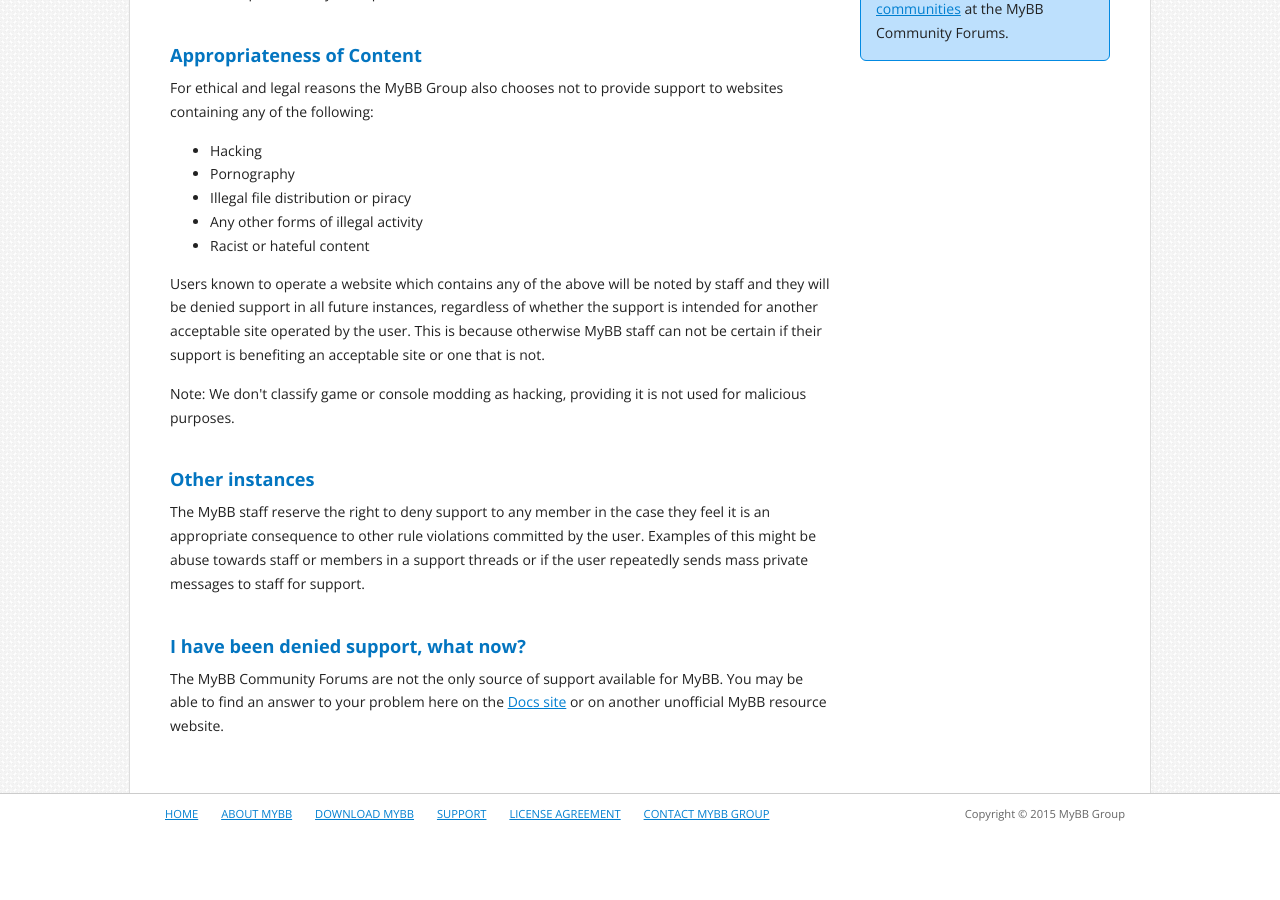
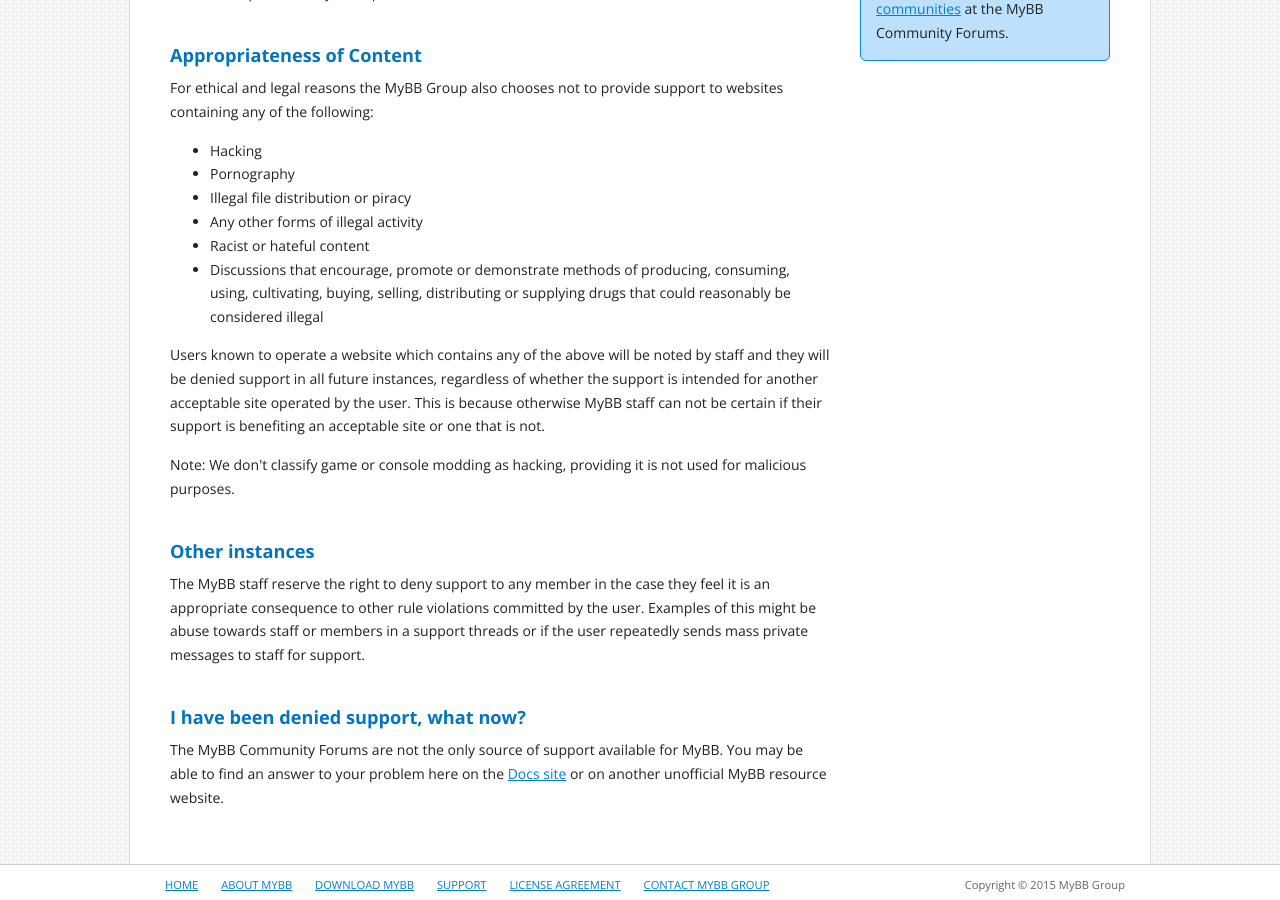
Before and after one commit to mybb/mybb.com, a Jekyll site: the page built from support/eligibility-policy.html, in a window 1280 px wide and 900 px high, scrolled down 769 px. Built offline with Jekyll 4.4.1, drawn with Linux system fonts in a browser that asks for light colours; nearby versions of some CDN libraries; Markdown is read by kramdown in place of the engine named in the settings; before the commit the page ends 1602 px from its top, so only the background shows below that.

Commit message:
Added Narcotics line to exlcuded sites

```diff
--- a/support/eligibility-policy.html
+++ b/support/eligibility-policy.html
@@ -68,6 +68,7 @@
 			<li>Illegal file distribution or piracy</li>
 			<li>Any other forms of illegal activity</li>
 			<li>Racist or hateful content</li>
+			<li>Discussions that encourage, promote or demonstrate methods of producing, consuming, using, cultivating, buying, selling, distributing or supplying drugs that could reasonably be considered illegal</li>
 		</ul>
 		<p>
 			Users known to operate a website which contains any of the above will be noted by staff and they will be denied support in all future instances, regardless of whether the support is intended for another acceptable site operated by the user. This is because otherwise MyBB staff can not be certain if their support is benefiting an acceptable site or one that is not.
```
